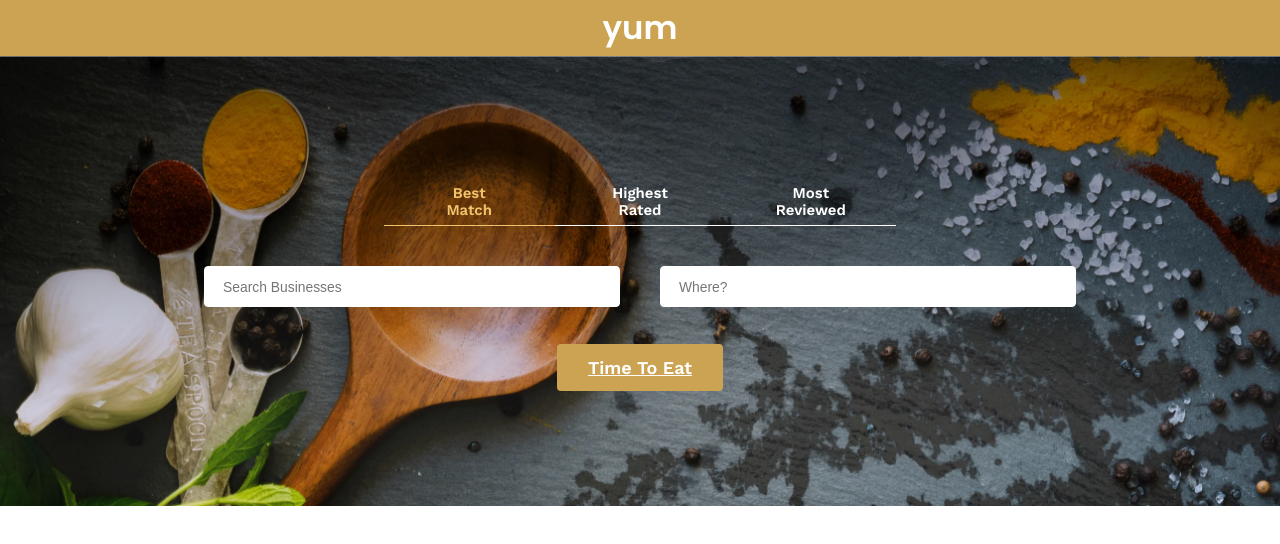
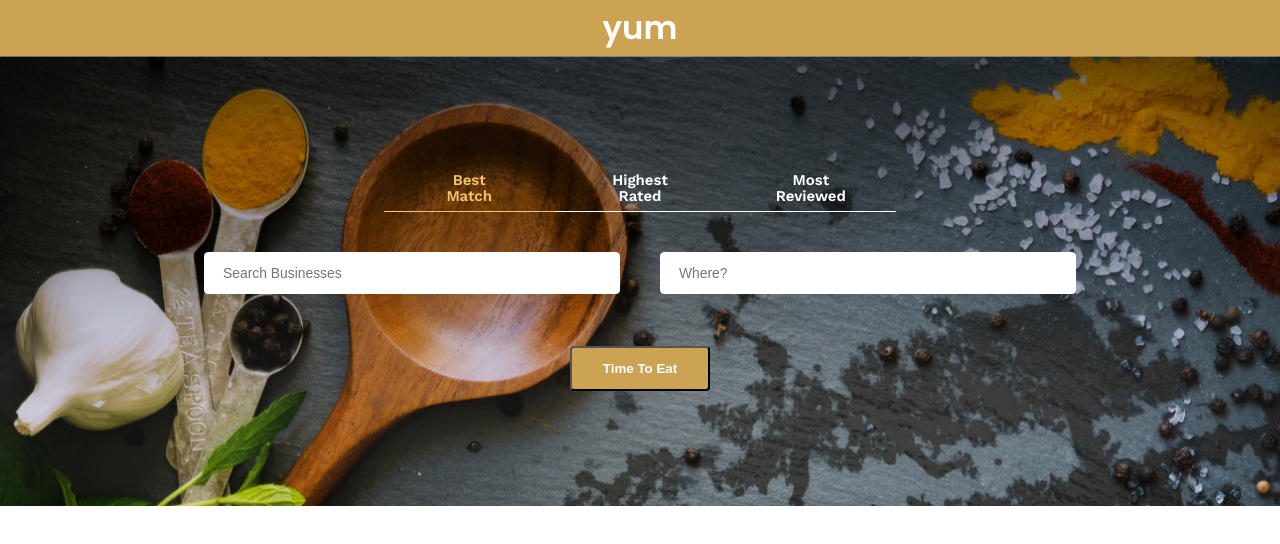
Before and after one commit to everythinginmoderation2/yum, a React (Create React App) app: page / in a window 1280 px wide. Shown: the top 544 px of the page. Built offline with nearby package versions, Linux system fonts and the light colour scheme; no server answers.

Commit message:
replace anchor with button

```diff
--- a/src/components/SearchBar/SearchBar.css
+++ b/src/components/SearchBar/SearchBar.css
@@ -61,7 +61,7 @@
     text-align: center;
   }
 
-  .SearchBar-submit a {
+  .SearchBar-submit button {
     border-radius: 4px;
     padding: .72rem 1.7rem;
     background-color: #cca353;
@@ -70,7 +70,7 @@
     transition: background-color .5s;
   }
 
-  .SearchBar-submit a:hover {
+  .SearchBar-submit button:hover {
     cursor: pointer;
     background-color: #a7874b;
   }
--- a/src/components/SearchBar/SearchBar.js
+++ b/src/components/SearchBar/SearchBar.js
@@ -45,7 +45,7 @@ const SearchBar = ({term, location, sortBy, handleTermChange, handleLocationChan
                 <input placeholder="Where?" value={location} onChange={(e)=>{handleLocationChange(e)}}/>
             </div>
             <div className="SearchBar-submit">
-                <a href="javascript:(e)=>{handleSearch(e)}" onClick={(e)=>{handleSearch(e)}}>Time To Eat</a>
+                <button onClick={(e)=>{handleSearch(e)}}>Time To Eat</button>
                 <><ToastContainer/></>
             </div>
         </div>)
```
